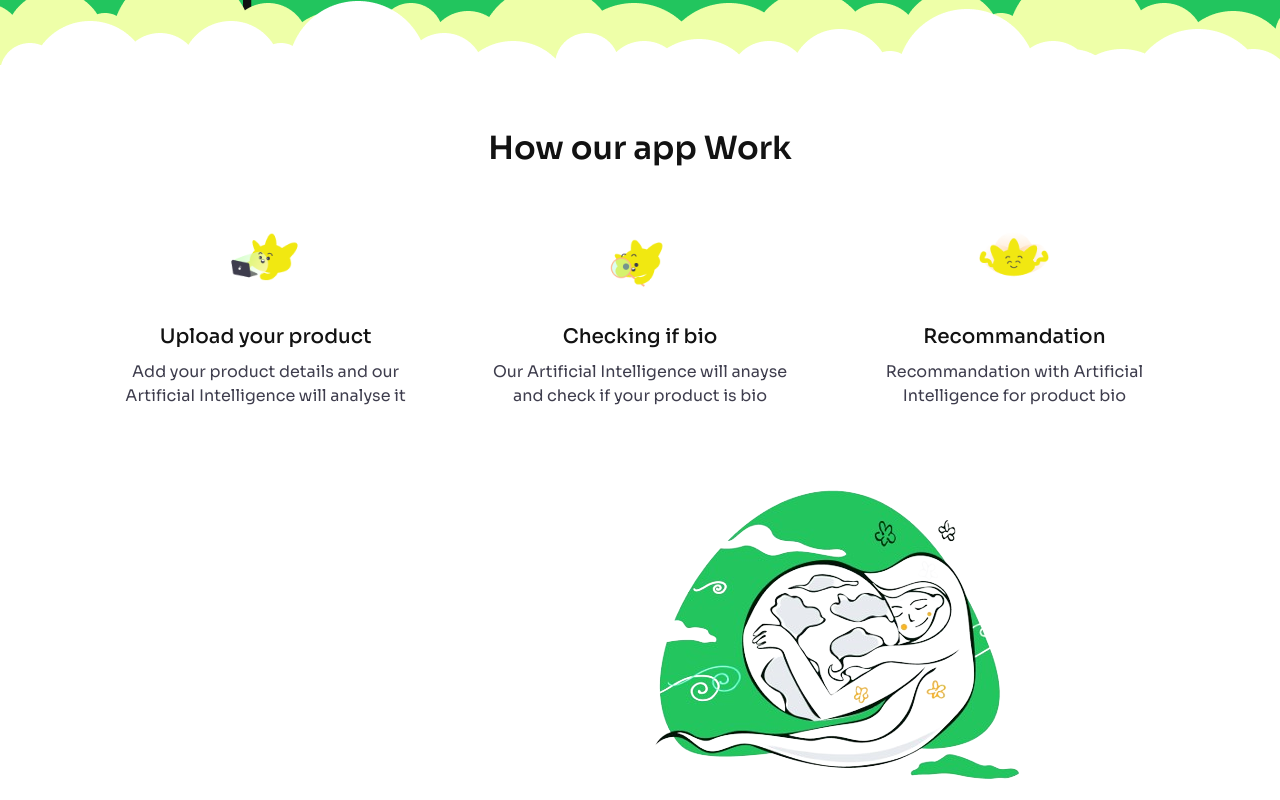
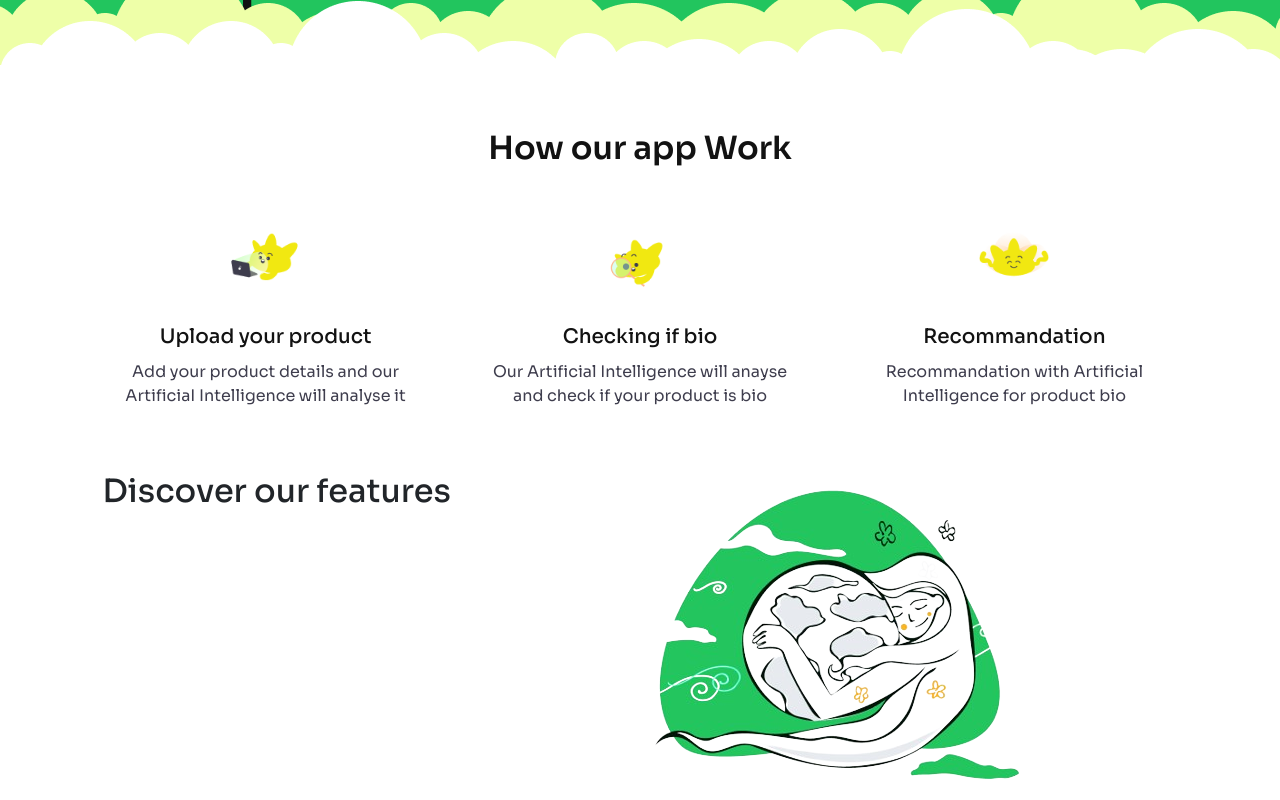
Before and after one commit to KiritoEM/bioSync, a Next.js app: page / in a window 1280 px wide. Shown: the part 690-1490 px from the top of the page. Built offline with nearby package versions, Linux system fonts and the light colour scheme.

Commit message:
add content to features-landing

```diff
--- a/src/components/sections/landing/LandingFeatures.tsx
+++ b/src/components/sections/landing/LandingFeatures.tsx
@@ -3,7 +3,11 @@ const LandingFeatures = (): JSX.Element => {
     <section id="landing-features">
       <div className="row">
         <div className="col-6">
-          <div className="features-content"></div>
+          <div className="features-content">
+            <div className="title">
+              <h2>Discover our features</h2>
+            </div>
+          </div>
         </div>
         <div className="col-6">
           <div className="features-image">
--- a/src/styles/sections/landing/landing-features.scss
+++ b/src/styles/sections/landing/landing-features.scss
@@ -2,4 +2,9 @@
     width: 100%;
     overflow: hidden;
     margin-top: 4rem;
+    @include container;
+
+    .features-content{
+
+    }
 }
```
